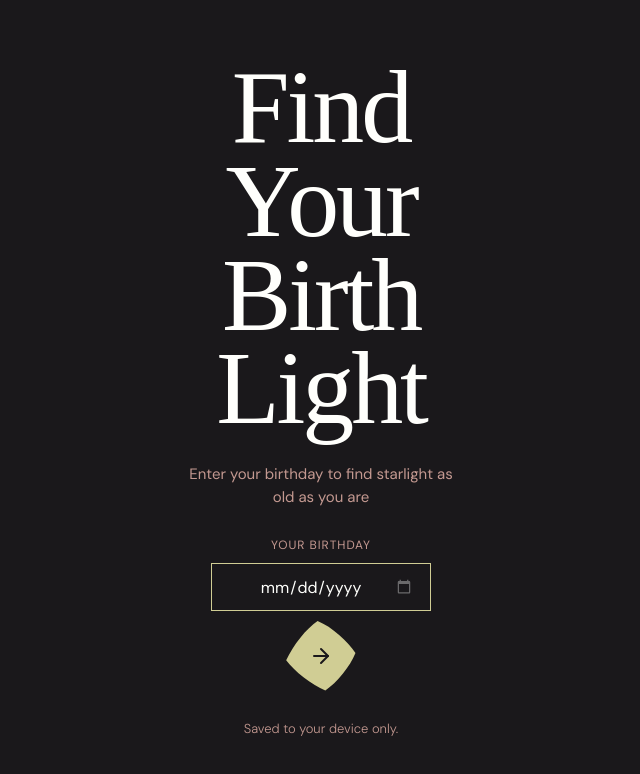
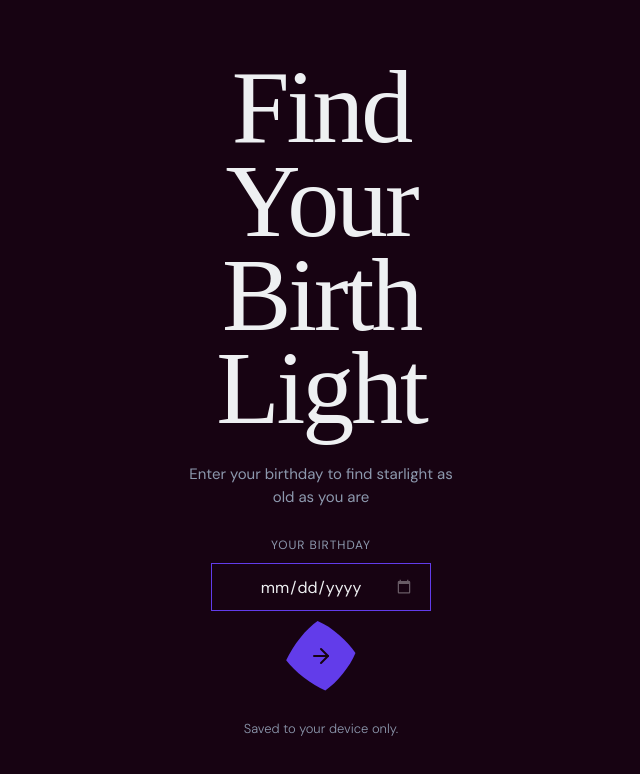
Before and after one commit to djnolan/birth-light, a React (Vite) app: page / in a window 1280 px wide. Shown: the top 774 px of the page, without its empty margins (319-959 px from the left). Built offline with nearby package versions, Linux system fonts and the light colour scheme; a web font is replaced by a local one.

Commit message:
Apply palette: Void/Frost/Steel/Iris

```diff
--- a/src/components/StarMap.jsx
+++ b/src/components/StarMap.jsx
@@ -184,8 +184,8 @@ export default function StarMap({ centerStar, isPanning = false, panDuration = 2
       const centerStar = activeTrans ? activeTrans.to : centerStarRef.current;
 
       const style = getComputedStyle(document.documentElement);
-      const bgColor = style.getPropertyValue('--bg').trim() || '#1a181b';
-      const [fgR, fgG, fgB] = hexToRgb(style.getPropertyValue('--fg').trim() || '#fffffc');
+      const bgColor = style.getPropertyValue('--bg').trim() || '#170312';
+      const [fgR, fgG, fgB] = hexToRgb(style.getPropertyValue('--fg').trim() || '#eef0f2');
 
       ctx.fillStyle = bgColor;
       ctx.fillRect(0, 0, w, h);
--- a/src/index.css
+++ b/src/index.css
@@ -7,11 +7,11 @@
 }
 
 :root {
-  --bg: #1A181B;
-  --fg: #FFFFFC;
-  --muted: #C49991;
-  --accent: #D0CD94;
-  --line: rgba(196, 153, 145, 0.2);
+  --bg: #170312;
+  --fg: #EEF0F2;
+  --muted: #8D99AE;
+  --accent: #623CEA;
+  --line: rgba(141, 153, 174, 0.2);
 }
 
 html, body, #root {
```
